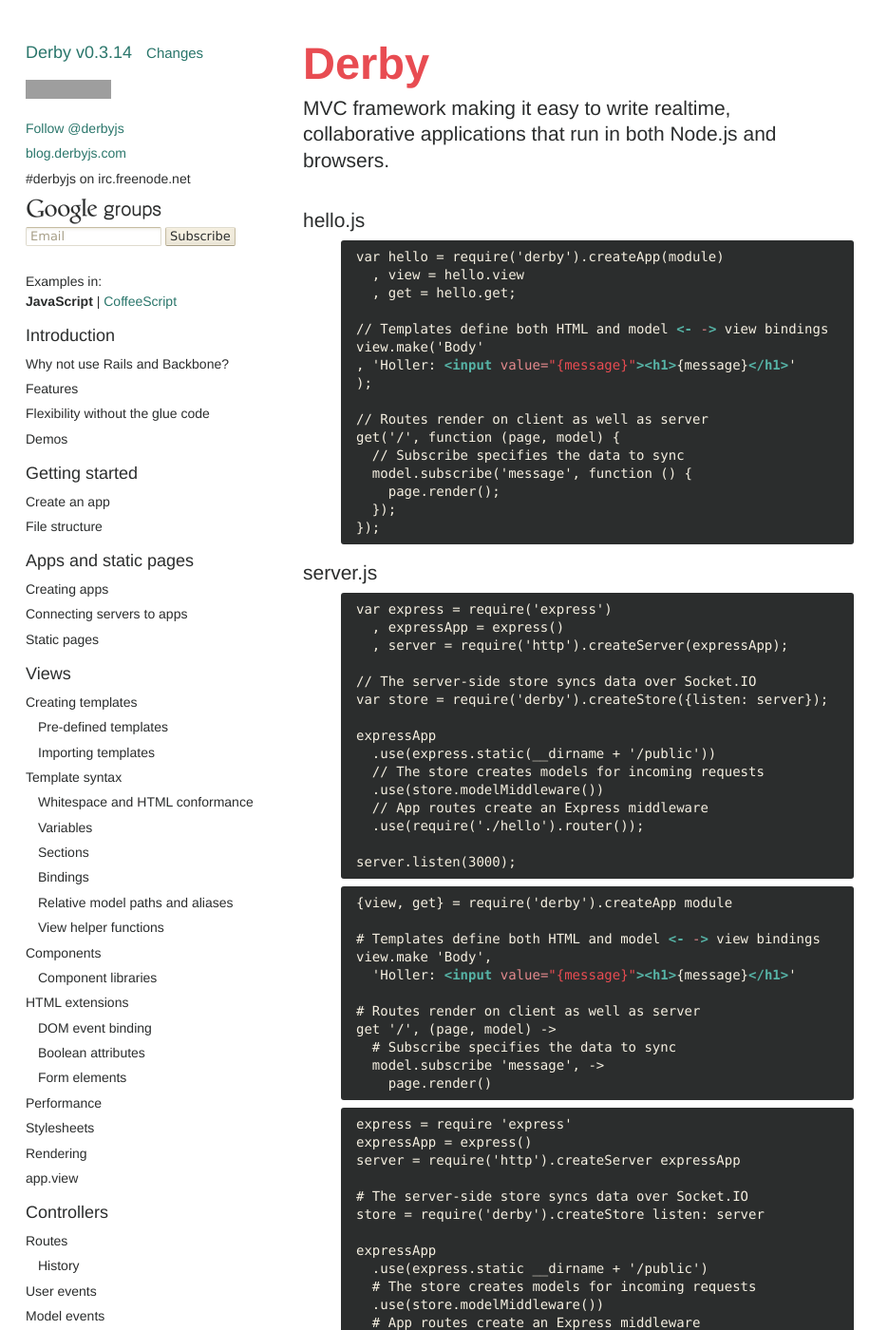
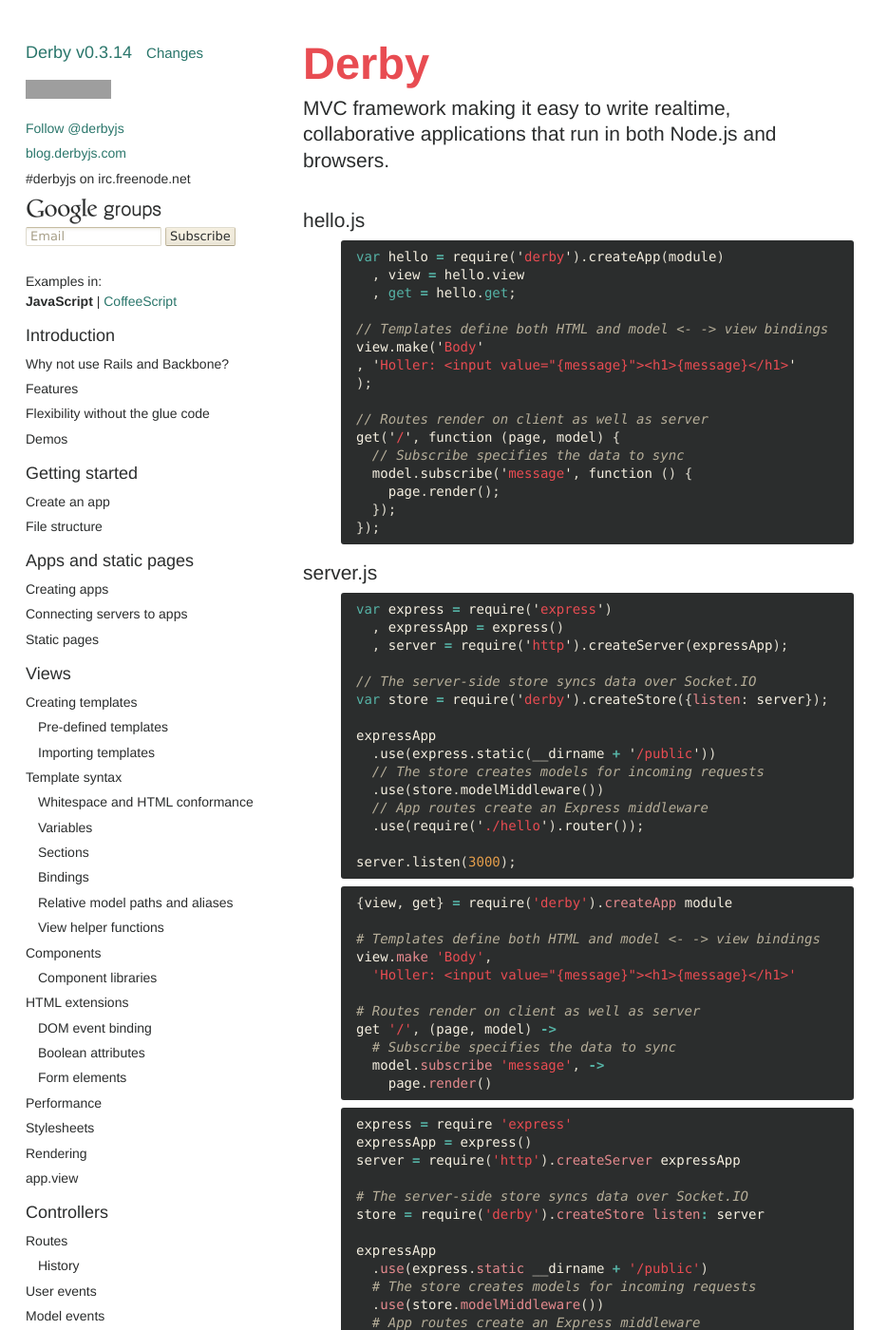
Before and after one commit to derbyjs/derby, a Jekyll site: the page built from index.md, in a window 1280 px wide and 1400 px high. Shown: the whole window at 95% size, without its empty margins (0-935 px from the left). Built offline with Jekyll 4.4.1, drawn with Linux system fonts in a browser that asks for light colours; comment, search, counter and statistics services are not loaded; some of the changed text lies outside the part shown; grey boxes are pictures that could not be loaded.

Commit message:
fix highlighting tags

```diff
--- a/index.md
+++ b/index.md
@@ -118,7 +118,7 @@ headers:
 applications that run in both Node.js and browsers.</p>
 
 <h3 class="javascript">hello.js</h3>
-{% highlight html %}{% raw %}
+{% highlight javascript %}{% raw %}
 var hello = require('derby').createApp(module)
   , view = hello.view
   , get = hello.get;
@@ -138,7 +138,7 @@ get('/', function (page, model) {
 {% endraw %}{% endhighlight %}
 
 <h3 class="javascript">server.js</h3>
-{% highlight html %}{% raw %}
+{% highlight javascript %}{% raw %}
 var express = require('express')
   , expressApp = express()
   , server = require('http').createServer(expressApp);
@@ -157,7 +157,7 @@ server.listen(3000);
 {% endraw %}{% endhighlight %}
 
 <h3 class="coffeescript">hello.coffee</h3>
-{% highlight html %}{% raw %}
+{% highlight coffeescript %}{% raw %}
 {view, get} = require('derby').createApp module
 
 # Templates define both HTML and model <- -> view bindings
@@ -172,7 +172,7 @@ get '/', (page, model) ->
 {% endraw %}{% endhighlight %}
 
 <h3 class="coffeescript">server.coffee</h3>
-{% highlight html %}{% raw %}
+{% highlight coffeescript %}{% raw %}
 express = require 'express'
 expressApp = express()
 server = require('http').createServer expressApp
@@ -534,13 +534,13 @@ number of pre-defined names. Pages usually define at least a `Title` and `Body`
 template. Templates may be created programmatically via the `view.make()`
 method:
 
-{% highlight html %}{% raw %}
+{% highlight javascript %}{% raw %}
 var view = require('derby').createApp(module).view;
 
 view.make('Body', '<h1>Howdy!</h1>');
 {% endraw %}{% endhighlight %}
 
-{% highlight html %}{% raw %}
+{% highlight coffeescript %}{% raw %}
 {view} = require('derby').createApp module
 
 view.make 'Body', '<h1>Howdy!</h1>'
@@ -688,12 +688,12 @@ Namespaces are separated by colons, and a namespace can be passed to the
 {% endraw %}{% endhighlight %}
 
 #### Context
-{% highlight html %}{% raw %}
+{% highlight javascript %}{% raw %}
 page.render('home', {
   year: 2012
 });
 {% endraw %}{% endhighlight %}
-{% highlight html %}{% raw %}
+{% highlight coffeescript %}{% raw %}
 page.render 'home',
   year: 2012
 {% endraw %}{% endhighlight %}
@@ -847,10 +847,10 @@ The `unescaped` keyword may be used to insert a value without escaping.
 
 #### Context
 
-{% highlight html %}{% raw %}
+{% highlight javascript %}{% raw %}
 page.render({ name: 'Parker', location: '<b>500 ft</b> away' });
 {% endraw %}{% endhighlight %}
-{% highlight html %}{% raw %}
+{% highlight coffeescript %}{% raw %}
 page.render name: 'Parker', location: '<b>500 ft</b> away'
 {% endraw %}{% endhighlight %}
 
@@ -900,7 +900,7 @@ other values are truthy.
 
 #### Context
 
-{% highlight html %}{% raw %}
+{% highlight javascript %}{% raw %}
 page.render({
   visited: true
 , users: [
@@ -912,7 +912,7 @@ page.render({
   }
 });
 {% endraw %}{% endhighlight %}
-{% highlight html %}{% raw %}
+{% highlight coffeescript %}{% raw %}
 page.render
   visited: true
   users: [
@@ -950,7 +950,7 @@ anything in the parent scope.
 
 #### Context
 
-{% highlight html %}{% raw %}
+{% highlight javascript %}{% raw %}
 page.render({
   users: {
     jill: {
@@ -960,7 +960,7 @@ page.render({
 , link: 'http://derbyjs.com/'
 });
 {% endraw %}{% endhighlight %}
-{% highlight html %}{% raw %}
+{% highlight coffeescript %}{% raw %}
 page.render
   users:
     jill:
@@ -1010,11 +1010,11 @@ since the path may be defined later.
 
 #### Context
 
-{% highlight html %}{% raw %}
+{% highlight javascript %}{% raw %}
 model.set('message', 'Yo, dude.');
 page.render();
 {% endraw %}{% endhighlight %}
-{% highlight html %}{% raw %}
+{% highlight coffeescript %}{% raw %}
 model.set 'message', 'Yo, dude.'
 page.render()
 {% endraw %}{% endhighlight %}
@@ -1042,11 +1042,11 @@ If a bound template tag or section is not fully contained by an HTML element, De
 
 #### Context
 
-{% highlight html %}{% raw %}
+{% highlight javascript %}{% raw %}
 model.set('adjective', 'funny');
 page.render();
 {% endraw %}{% endhighlight %}
-{% highlight html %}{% raw %}
+{% highlight coffeescript %}{% raw %}
 model.set 'adjective', 'funny'
 page.render()
 {% endraw %}{% endhighlight %}
@@ -1076,7 +1076,7 @@ Yet, a template might need to define how each item in an array should be rendere
 
 #### Context
 
-{% highlight html %}{% raw %}
+{% highlight javascript %}{% raw %}
 model.set('items', [
   { name: 'Can', price: 5.99, url: '/p/0' }
 , { name: 'Fin', price: 10.99, url: '/p/1' }
@@ -1084,7 +1084,7 @@ model.set('items', [
 ]);
 page.render();
 {% endraw %}{% endhighlight %}
-{% highlight html %}{% raw %}
+{% highlight coffeescript %}{% raw %}
 model.set 'items', [
   { name: 'Can', price: 5.99, url: '/p/0' }
   { name: 'Fin', price: 10.99, url: '/p/1' }
@@ -1128,7 +1128,7 @@ Aliases to a specific scope may be defined, enabling relative model path referen
 
 #### Context
 
-{% highlight html %}{% raw %}
+{% highlight javascript %}{% raw %}
 model.set('toys', [
   { name: 'Ball', location: 'floor', inUse: true }
 , { name: 'Blocks', location: 'shelf' }
@@ -1136,7 +1136,7 @@ model.set('toys', [
 ]);
 page.render();
 {% endraw %}{% endhighlight %}
-{% highlight html %}{% raw %}
+{% highlight coffeescript %}{% raw %}
 model.set 'toys', [
   { name: 'Ball', location: 'floor', inUse: true }
   { name: 'Blocks', location: 'shelf' }
@@ -1170,13 +1170,13 @@ View helper functions are reactive, and they are evaluated when rendering as wel
 
 #### Controller
 
-{% highlight html %}{% raw %}
+{% highlight javascript %}{% raw %}
 // Remove all whitespace from a string
 view.fn('unspace', function(value) {
   return value && value.replace(/\s/g, '')
 })
 {% endraw %}{% endhighlight %}
-{% highlight html %}{% raw %}
+{% highlight coffeescript %}{% raw %}
 # Remove all whitespace from a string
 view.fn 'unspace', (value) ->
   value && value.replace(/\s/g, '')
@@ -1245,7 +1245,7 @@ Any Derby template can be used as a component. They are included like custom HTM
 
 #### Context
 
-{% highlight html %}{% raw %}
+{% highlight javascript %}{% raw %}
 page.render({
   navItems: [
     { title: 'Home', link '/' }
@@ -1254,7 +1254,7 @@ page.render({
   ]
 });
 {% endraw %}{% endhighlight %}
-{% highlight html %}{% raw %}
+{% highlight coffeescript %}{% raw %}
 page.render
   navItems: [
     { title: 'Home', link '/' }
@@ -1389,7 +1389,7 @@ It is often useful to relate back a DOM element to the model path that was used
 
 #### App
 
-{% highlight html %}{% raw %}
+{% highlight javascript %}{% raw %}
 exports.upcase = function (e, el, next) {
   user = model.at(el);
 
@@ -1399,7 +1399,7 @@ exports.upcase = function (e, el, next) {
   user.set('name', user.get('name').toUpperCase());
 }
 {% endraw %}{% endhighlight %}
-{% highlight html %}{% raw %}
+{% highlight coffeescript %}{% raw %}
 exports.upcase = (e, el, next) ->
   user = model.at el
 
@@ -1580,7 +1580,7 @@ Transitional routes make it possible to use CSS animations, since only the relev
 
 Transitional routes use the same `get`, `post`, `put`, and `del` methods, but they take both a from and to pattern as well as a forward and back callback. Since transitional routes cannot render the entire page but only update data in the model, their callbacks do not have a `page` argument.
 
-{% highlight html %}{% raw %}
+{% highlight javascript %}{% raw %}
 get('/photo/:id', function (page, model, params, next) {
   // Normal page rendering code goes here
   ...
@@ -1604,7 +1604,7 @@ get({from: '/photo/:id', to: '/photo/:id/lightbox'}, {
   }
 });
 {% endraw %}{% endhighlight %}
-{% highlight html %}{% raw %}
+{% highlight coffeescript %}{% raw %}
 get '/photo/:id', (page, model, params, next) ->
   # Normal page rendering code goes here
   ...
@@ -1772,7 +1772,7 @@ More information about configuring Racer to run with various PubSub, database, a
 
 Derby's models are powered by [Racer](http://racerjs.com/). By default, Racer stores data in memory, so nothing will be persisted between server restarts. This is an easy way to get started and prototype an app. Adding persistence merely requires including an adapter for a given database. This is configured when creating the store:
 
-{% highlight html %}{% raw %}
+{% highlight javascript %}{% raw %}
 derby.use(require('racer-db-mongo'));
 
 app.createStore({
@@ -1780,7 +1780,7 @@ app.createStore({
 , db:      {type: 'Mongo', uri: 'mongodb://localhost/database'}
 });
 {% endraw %}{% endhighlight %}
-{% highlight html %}{% raw %}
+{% highlight coffeescript %}{% raw %}
 derby.use(require 'racer-db-mongo')
 
 app.createStore
@@ -1797,7 +1797,7 @@ Racer paths are translated into database collections and documents using a natur
 
 All synced paths (anything that doesn't start with an underscore) must follow this convention. In other words, all model data stored at the first two path segments should be an object and not a string, number, or other primitive type.
 
-{% highlight html %}{% raw %}
+{% highlight javascript %}{% raw %}
 // Examples:
 model.set('todos.id_0.completed', true);
 model.set('rooms.lobby.messages.5.text', 'Call me');
@@ -1816,7 +1816,7 @@ model.set('app.title', 'Hi there');  // WARNING INVALID
 // starts with an underscore and is not synced back to the server
 model.set('_title', 'Hi there');     // OK
 {% endraw %}{% endhighlight %}
-{% highlight html %}{% raw %}
+{% highlight coffeescript %}{% raw %}
 # Examples:
 model.set 'todos.id_0.completed', true
 model.set 'rooms.lobby.messages.5.text', 'Call me'
@@ -1836,7 +1836,7 @@ model.set '_title', 'Hi there'     # OK
 
 The document's id (the second path segment) is automatically added as the `id` property of the document, so that it can be retrieved from the datastore.
 
-{% highlight html %}{% raw %}
+{% highlight javascript %}{% raw %}
 model.set('meta', {
   app: {
     title: 'Hi there'
@@ -1846,7 +1846,7 @@ model.set('meta', {
 // Logs: {id: 'app', title: 'Hi there', author: 'Erik Mathers'}
 console.log(model.get('meta.app'));
 {% endraw %}{% endhighlight %}
-{% highlight html %}{% raw %}
+{% highlight coffeescript %}{% raw %}
 model.set 'meta'
   app:
     title: 'Hi there'
@@ -1932,13 +1932,13 @@ All model mutators have an optional callback with the arguments `callback(err, m
 
 Models allow getting and setting to nested undefined paths. Getting such a path returns `undefined`. Setting such a path first sets each undefined or null parent to an empty object.
 
-{% highlight html %}{% raw %}
+{% highlight javascript %}{% raw %}
 var model = store.createModel();
 model.set('cars.DeLorean.DMC12.color', 'silver');
 // Logs: { cars: { DeLorean: { DMC12: { color: 'silver' }}}}
 console.log(model.get());
 {% endraw %}{% endhighlight %}
-{% highlight html %}{% raw %}
+{% highlight coffeescript %}{% raw %}
 model = store.createModel()
 model.set 'cars.DeLorean.DMC12.color', 'silver'
 # Logs: { cars: { DeLorean: { DMC12: { color: 'silver' }}}}
@@ -2099,7 +2099,7 @@ The event callback receives a number of arguments based on the path pattern and
 
 In path patterns, wildcards (`*`) will only match a single segment in the middle of a path, but they will match a single or multiple path segments at the end of the path. In other words, they are non-greedy in the middle of a pattern and greedy at the end of a pattern.
 
-{% highlight html %}{% raw %}
+{% highlight javascript %}{% raw %}
 // Matches only model.push('messages', message)
 model.on('push', 'messages', function (message, messagesLength) {
   ...
@@ -2115,7 +2115,7 @@ model.on('set', '*', function (path, value) {
   ...
 });
 {% endraw %}{% endhighlight %}
-{% highlight html %}{% raw %}
+{% highlight coffeescript %}{% raw %}
 # Matches only model.push('messages', message)
 model.on 'push', 'messages', (message, messagesLength) ->
   ...
@@ -2133,7 +2133,7 @@ model.on 'set', '*', (path, value) ->
 
 This method can be chained before calling a mutator method to pass an argument to model event listeners. Note that this value is only passed to local listeners, and it is not sent to the server or other clients.
 
-{% highlight html %}{% raw %}
+{% highlight javascript %}{% raw %}
 // Logs:
 //   'red', undefined
 //   'green', 'hi'
@@ -2144,7 +2144,7 @@ model.on('set', 'color', function (value, out, isLocal, passed) {
 model.set('color', 'red');
 model.pass('hi').set('color', 'green');
 {% endraw %}{% endhighlight %}
-{% highlight html %}{% raw %}
+{% highlight coffeescript %}{% raw %}
 # Logs:
 #   'red', undefined
 #   'green', 'hi'
@@ -2183,7 +2183,7 @@ accessors, mutators, and event subscribers.
 >
 > **segment:** Returns the last segment for the reference path. This may be useful for getting indices or other properties set at the end of a path
 
-{% highlight html %}{% raw %}
+{% highlight javascript %}{% raw %}
 room = model.at('_room');
 
 // These are equivalent:
@@ -2202,7 +2202,7 @@ room.push('toys', 'blocks', 'puzzles');
 // argument should be supplied
 room.at('toys').push('cards', 'dominoes');
 {% endraw %}{% endhighlight %}
-{% highlight html %}{% raw %}
+{% highlight coffeescript %}{% raw %}
 room = model.at '_room'
 
 # These are equivalent:
@@ -2256,10 +2256,10 @@ the doc at 'groups.1', which has a namespace of 'groups'.
 After generating a `Query` instance with `model.query(namespace)`, the query
 instance can begin to add conditions and options via a set of chainable methods.
 
-{% highlight html %}{% raw %}
+{% highlight javascript %}{% raw %}
 var query = model.query('users').where('name').equals('Lars');
 {% endraw %}{% endhighlight %}
-{% highlight html %}{% raw %}
+{% highlight coffeescript %}{% raw %}
 query = model.query 'users', where: {name: 'Lars'}
 {% endraw %}{% endhighlight %}
 
@@ -2269,7 +2269,7 @@ above, it would find `{id: '1', name: 'Lars'}`.
 
 Here are examples using the other query methods:
 
-{% highlight html %}{% raw %}
+{% highlight javascript %}{% raw %}
 // Find users
 model.query('users')
   // With name 'Gnarls'
@@ -2287,7 +2287,7 @@ model.query('users')
   // Pagination ftw!
   .skip(10).limit(5);
 {% endraw %}{% endhighlight %}
-{% highlight html %}{% raw %}
+{% highlight coffeescript %}{% raw %}
 # Find users
 model.query 'users',
   where:
@@ -2326,10 +2326,10 @@ Notice how we can chain query descriptors together to build up our query.
 If you happen to know the `id` of the document you want to find, then you can
 use the query method, `byId`. So for example,
 
-{% highlight html %}{% raw %}
+{% highlight javascript %}{% raw %}
 model.query('users').byId('1');
 {% endraw %}{% endhighlight %}
-{% highlight html %}{% raw %}
+{% highlight coffeescript %}{% raw %}
 model.query 'users', byId: '1'
 {% endraw %}{% endhighlight %}
 
@@ -2338,10 +2338,10 @@ This will find the single document `{id: '1', name: 'Lars'}`.
 Queries also support pagination. If we want the 11th to 15th users older than
 21, then we could write that as:
 
-{% highlight html %}{% raw %}
+{% highlight javascript %}{% raw %}
 model.query('users').where('age').gt(21).skip(10).limit(5);
 {% endraw %}{% endhighlight %}
-{% highlight html %}{% raw %}
+{% highlight coffeescript %}{% raw %}
 model.query 'users',
   where:
     age:
@@ -2352,7 +2352,7 @@ model.query 'users',
 
 Queries can limit what properties of a document it wants to include or exclude:
 
-{% highlight html %}{% raw %}
+{% highlight javascript %}{% raw %}
 // This will find documents but strip out all properties except
 // 'id', 'name', and 'age' before passing the results back to the app.
 model.query('users').where('age').gte(30).only('id', 'name', 'age');
@@ -2361,7 +2361,7 @@ model.query('users').where('age').gte(30).only('id', 'name', 'age');
 // before passing the results back to the application.
 model.query('users').where('age').gte(30).except('name');
 {% endraw %}{% endhighlight %}
-{% highlight html %}{% raw %}
+{% highlight coffeescript %}{% raw %}
 # This will find documents but strip out all properties except
 # 'id', 'name', and 'age' before passing the results back to the app.
 model.query 'users',
@@ -2381,13 +2381,13 @@ model.query 'users',
 
 Queries can also sort the results it gets:
 
-{% highlight html %}{% raw %}
+{% highlight javascript %}{% raw %}
 // This will sort the results in age-ascending, name-descending order
 model.query('users')
   .where('age').gte(25)
   .sort('age', 'asc', 'name','desc');
 {% endraw %}{% endhighlight %}
-{% highlight html %}{% raw %}
+{% highlight coffeescript %}{% raw %}
 # This will sort the results in age-ascending, name-descending order
 model.query 'users'
   where:
@@ -2448,7 +2448,7 @@ playerCount for all rooms but no other properties. The scoped model passed to a
 subscribe callback is scoped to the segments up to the first wildcard
 character. For this example, the model would be scoped to `rooms`.
 
-{% highlight html %}{% raw %}
+{% highlight javascript %}{% raw %}
 var roomName = 'lobby';
 model.subscribe('rooms.' + roomName, function (err, room) {
   // Logs: 'rooms.lobby'
@@ -2459,7 +2459,7 @@ model.subscribe('rooms.' + roomName, function (err, room) {
   model.ref('_room', room);
 });
 {% endraw %}{% endhighlight %}
-{% highlight html %}{% raw %}
+{% highlight coffeescript %}{% raw %}
 roomName = 'lobby'
 model.subscribe "rooms.#{roomName}", (err, room) ->
   # Logs: 'rooms.lobby'
@@ -2472,7 +2472,7 @@ model.subscribe "rooms.#{roomName}", (err, room) ->
 
 More complex subscriptions can be specified via [queries](#queries).
 
-{% highlight html %}{% raw %}
+{% highlight javascript %}{% raw %}
 var query = model.query('posts').where('authorId').equals(userId);
 model.subscribe(query, function (err, posts) {
   // Logs: 'posts'
@@ -2483,7 +2483,7 @@ model.subscribe(query, function (err, posts) {
   model.ref('_posts', posts);
 });
 {% endraw %}{% endhighlight %}
-{% highlight html %}{% raw %}
+{% highlight coffeescript %}{% raw %}
 query = model.query 'posts'
   where:
     authorId: userId
@@ -2528,7 +2528,7 @@ Note that reactive functions must be [pure functions](http://en.wikipedia.org/wi
 
 Reactive functions created on the server are sent to the client as a string and reinitialized when the page loads. If the output of a function is used for rendering, it should be created on the server.
 
-{% highlight html %}{% raw %}
+{% highlight javascript %}{% raw %}
 model.set('players', [
   {name: 'John', score: 4000}
 , {name: 'Bill', score: 600}
@@ -2550,7 +2550,7 @@ model.fn('_leaders', 'players', 'cutoff', function (players, cutoff) {
   }).slice(0, cutoff - 1);
 });
 {% endraw %}{% endhighlight %}
-{% highlight html %}{% raw %}
+{% highlight coffeescript %}{% raw %}
 model.set 'players', [
   {name: 'John', score: 4000}
   {name: 'Bill', score: 600}
@@ -2587,7 +2587,7 @@ References must be declared per model, since calling `model.ref` creates a numbe
 >
 > **fn:** Returns the function that is stored in the model to represent the reference. This function should not be used directly
 
-{% highlight html %}{% raw %}
+{% highlight javascript %}{% raw %}
 model.set('colors', {
   red: {hex: '#f00'}
 , green: {hex: '#0f0'}
@@ -2622,7 +2622,7 @@ model.set('selected', 'blue');
 // Logs '#00f'
 console.log(model.get('_selectedColor.hex'));
 {% endraw %}{% endhighlight %}
-{% highlight html %}{% raw %}
+{% highlight coffeescript %}{% raw %}
 model.set 'colors'
   red: {hex: '#f00'}
   green: {hex: '#0f0'}
@@ -2669,7 +2669,7 @@ Racer also supports a special reference type created via `model.refList`. This t
 >
 > **fn:** Returns the function that is stored in the model to represent the reference. This function should not be used directly
 
-{% highlight html %}{% raw %}
+{% highlight javascript %}{% raw %}
 // refLists may only consist of objects with an id that matches
 // their property on their parent
 model.set('colors', {
@@ -2689,7 +2689,7 @@ model.push('_myColors', {hex: '#ff0', id: 'yellow'});
 // ]
 console.log(model.get('_myColors'));
 {% endraw %}{% endhighlight %}
-{% highlight html %}{% raw %}
+{% highlight coffeescript %}{% raw %}
 # refLists may only consist of objects with an id that matches
 # their property on their parent
 model.set 'colors',
```
